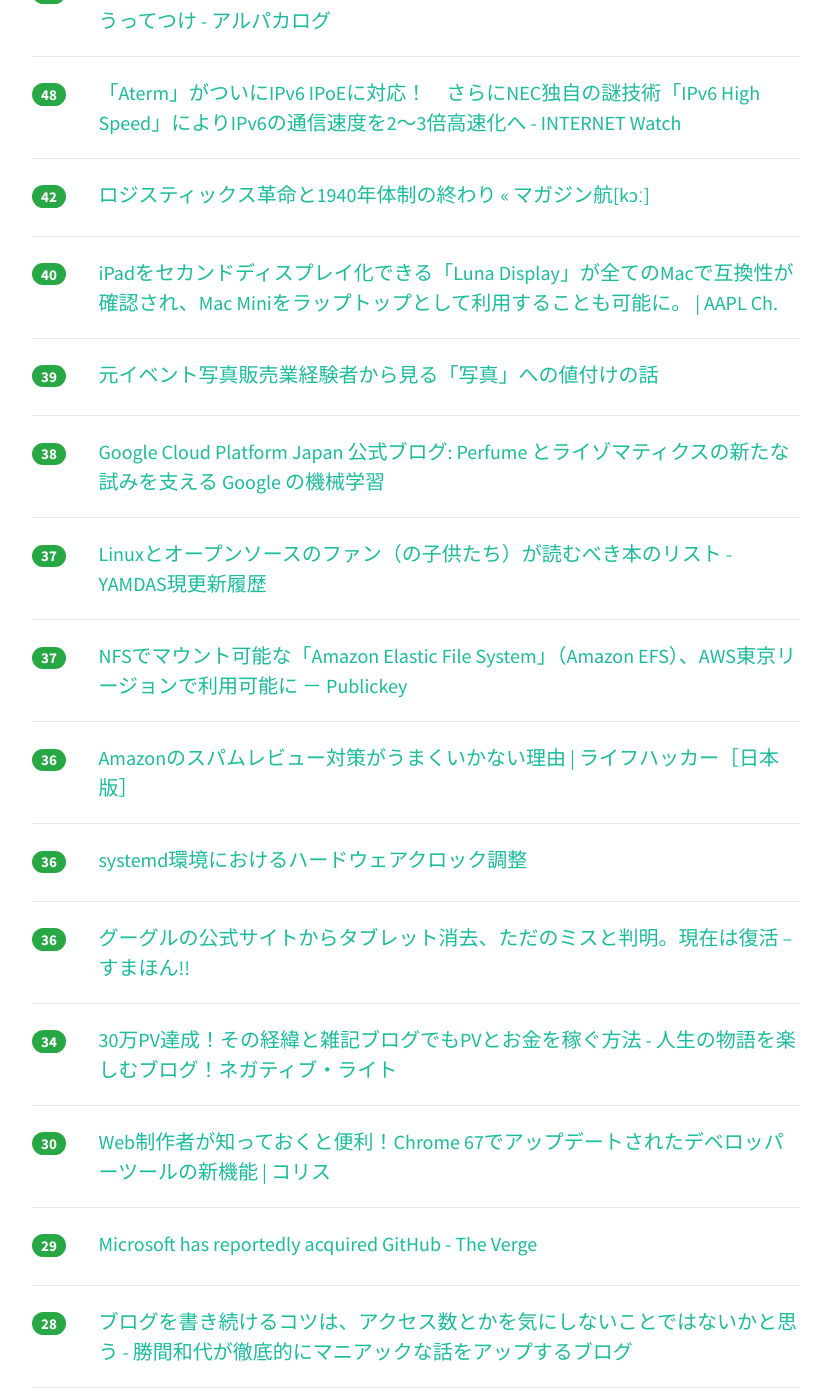
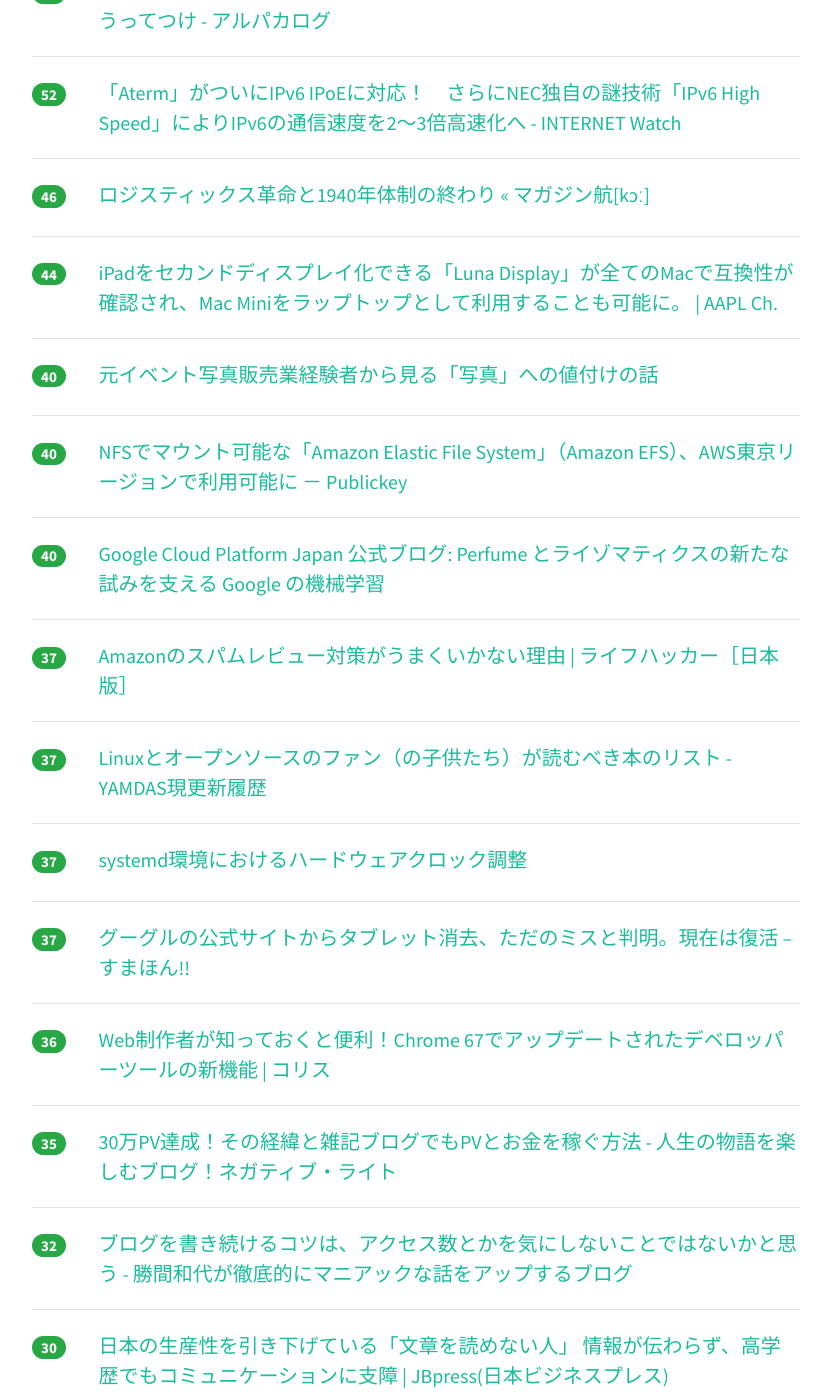
Before and after one commit to yatta47/hatena-matome-site, a Jekyll site: the page built from _posts/2018-06-04-hatena.md, in a window 1280 px wide and 1400 px high, scrolled down 1138 px. Shown: the whole window, without its empty margins (224-1051 px from the left). Built offline with Jekyll 4.4.1, drawn with Linux system fonts in a browser that asks for light colours; nearby versions of some CDN libraries; some of the changed text lies outside the part shown.

Commit message:
Updated 2018-06-04

```diff
--- a/_posts/2018-06-04-hatena.md
+++ b/_posts/2018-06-04-hatena.md
@@ -1,79 +1,89 @@
 ---
 layout: post
 title:  "2018-06-04 はてぶIT"
-date:   2018-06-04 15:01:49
+date:   2018-06-04 16:02:54
 tags: [it-hotentry]
 ---
-44 件のデータあり
+47 件のデータあり
 
 <hr><div class="row">
-<div class="col-1"><span class="badge badge-pill badge-success h2">638</span></div>
+<div class="col-1"><span class="badge badge-pill badge-success h2">678</span></div>
 <div class="col-11"><a href='https://corriente.top/post-66891/' target='_blank'>Microsoft、GitHubを買収完了　現地時間4日に正式発表へ | CoRRiENTE.top</a></div>
 </div>
 <hr>
 <div class="row">
-<div class="col-1"><span class="badge badge-pill badge-success h2">419</span></div>
+<div class="col-1"><span class="badge badge-pill badge-success h2">465</span></div>
 <div class="col-11"><a href='http://blog.jnito.com/entry/2018/06/04/053705' target='_blank'>【問題提起】篠原嘉一氏に情報教育の講演を依頼する前に考えていただきたいこと ～ITエンジニアから見た、情報教育のあり方について～ - give IT a try</a></div>
 </div>
 <hr>
 <div class="row">
-<div class="col-1"><span class="badge badge-pill badge-success h2">313</span></div>
+<div class="col-1"><span class="badge badge-pill badge-success h2">323</span></div>
 <div class="col-11"><a href='https://ameblo.jp/arcade-cabinet/entry-12381068306.html' target='_blank'>メガドライブ版ダライアス - 完成！ | Arcade Cabinet</a></div>
 </div>
 <hr>
 <div class="row">
-<div class="col-1"><span class="badge badge-pill badge-success h2">258</span></div>
+<div class="col-1"><span class="badge badge-pill badge-success h2">268</span></div>
 <div class="col-11"><a href='https://akiba-pc.watch.impress.co.jp/docs/news/news/1125352.html' target='_blank'>JavaScriptで制御できる電子工作ボード「obniz」が発売、実売4,980円 - AKIBA PC Hotline!</a></div>
 </div>
 <hr>
 <div class="row">
-<div class="col-1"><span class="badge badge-pill badge-success h2">100</span></div>
+<div class="col-1"><span class="badge badge-pill badge-success h2">106</span></div>
 <div class="col-11"><a href='https://www.bloomberg.com/news/articles/2018-06-03/microsoft-is-said-to-have-agreed-to-acquire-coding-site-github' target='_blank'>Microsoft Is Said to Have Agreed to Acquire Coding Site GitHub - Bloomberg</a></div>
 </div>
 <hr>
 <div class="row">
-<div class="col-1"><span class="badge badge-pill badge-success h2">84</span></div>
+<div class="col-1"><span class="badge badge-pill badge-success h2">90</span></div>
 <div class="col-11"><a href='https://togetter.com/li/1233585' target='_blank'>『日本はとても安全な国だと聞くのでRubyKaigiの会場の目立つ場所に200円置いてみた』日本人でも訳がわからない結果になった様子 - Togetter</a></div>
 </div>
 <hr>
 <div class="row">
-<div class="col-1"><span class="badge badge-pill badge-success h2">75</span></div>
+<div class="col-1"><span class="badge badge-pill badge-success h2">82</span></div>
 <div class="col-11"><a href='https://about.gitlab.com/2018/06/03/microsoft-acquires-github/' target='_blank'>Congratulations GitHub on the acquisition by Microsoft | GitLab</a></div>
 </div>
 <hr>
 <div class="row">
-<div class="col-1"><span class="badge badge-pill badge-success h2">67</span></div>
+<div class="col-1"><span class="badge badge-pill badge-success h2">68</span></div>
 <div class="col-11"><a href='https://qiita.com/koshian2/items/f9f20f3e0eee711b1505' target='_blank'>畳み込みニューラルネットワークすごさを従来の機械学習のアルゴリズムと比較する</a></div>
 </div>
 <hr>
 <div class="row">
-<div class="col-1"><span class="badge badge-pill badge-success h2">57</span></div>
+<div class="col-1"><span class="badge badge-pill badge-success h2">59</span></div>
 <div class="col-11"><a href='https://alpacat.hatenablog.com/entry/ml-at-work' target='_blank'>「仕事ではじめる機械学習」はゼロから作りはじめた初心者の頭を冷やすのにうってつけ - アルパカログ</a></div>
 </div>
 <hr>
 <div class="row">
-<div class="col-1"><span class="badge badge-pill badge-success h2">48</span></div>
+<div class="col-1"><span class="badge badge-pill badge-success h2">52</span></div>
 <div class="col-11"><a href='https://internet.watch.impress.co.jp/docs/news/1124437.html' target='_blank'>「Aterm」がついにIPv6 IPoEに対応！　さらにNEC独自の謎技術「IPv6 High Speed」によりIPv6の通信速度を2～3倍高速化へ - INTERNET Watch</a></div>
 </div>
 <hr>
 <div class="row">
-<div class="col-1"><span class="badge badge-pill badge-success h2">42</span></div>
+<div class="col-1"><span class="badge badge-pill badge-success h2">46</span></div>
 <div class="col-11"><a href='https://magazine-k.jp/2018/06/04/editors-note-33/' target='_blank'>ロジスティックス革命と1940年体制の終わり « マガジン航[kɔː]</a></div>
 </div>
 <hr>
 <div class="row">
-<div class="col-1"><span class="badge badge-pill badge-success h2">40</span></div>
+<div class="col-1"><span class="badge badge-pill badge-success h2">44</span></div>
 <div class="col-11"><a href='https://applech2.com/archives/20180603-luna-display-support-all-mac.html' target='_blank'>iPadをセカンドディスプレイ化できる「Luna Display」が全てのMacで互換性が確認され、Mac Miniをラップトップとして利用することも可能に。 | AAPL Ch.</a></div>
 </div>
 <hr>
 <div class="row">
-<div class="col-1"><span class="badge badge-pill badge-success h2">39</span></div>
+<div class="col-1"><span class="badge badge-pill badge-success h2">40</span></div>
 <div class="col-11"><a href='https://anond.hatelabo.jp/20180604011619' target='_blank'>元イベント写真販売業経験者から見る「写真」への値付けの話</a></div>
 </div>
 <hr>
 <div class="row">
-<div class="col-1"><span class="badge badge-pill badge-success h2">38</span></div>
+<div class="col-1"><span class="badge badge-pill badge-success h2">40</span></div>
+<div class="col-11"><a href='https://www.publickey1.jp/blog/18/nfsamazon_elastic_file_systemamazon_efsaws.html' target='_blank'>NFSでマウント可能な「Amazon Elastic File System」（Amazon EFS）、AWS東京リージョンで利用可能に － Publickey</a></div>
+</div>
+<hr>
+<div class="row">
+<div class="col-1"><span class="badge badge-pill badge-success h2">40</span></div>
 <div class="col-11"><a href='https://cloudplatform-jp.googleblog.com/2018/06/NHK-Perfume-TECHNOLOGY-Reframe-Your-Photo-Google-TensorFlow.html' target='_blank'>Google Cloud Platform Japan 公式ブログ: Perfume とライゾマティクスの新たな試みを支える Google の機械学習</a></div>
+</div>
+<hr>
+<div class="row">
+<div class="col-1"><span class="badge badge-pill badge-success h2">37</span></div>
+<div class="col-11"><a href='https://www.lifehacker.jp/2018/06/heres-why-amazon-cant-fix-review-spam.html' target='_blank'>Amazonのスパムレビュー対策がうまくいかない理由 | ライフハッカー［日本版］</a></div>
 </div>
 <hr>
 <div class="row">
@@ -83,32 +93,32 @@ tags: [it-hotentry]
 <hr>
 <div class="row">
 <div class="col-1"><span class="badge badge-pill badge-success h2">37</span></div>
-<div class="col-11"><a href='https://www.publickey1.jp/blog/18/nfsamazon_elastic_file_systemamazon_efsaws.html' target='_blank'>NFSでマウント可能な「Amazon Elastic File System」（Amazon EFS）、AWS東京リージョンで利用可能に － Publickey</a></div>
+<div class="col-11"><a href='https://qiita.com/slug/items/4f902f45c5796f69309c' target='_blank'>systemd環境におけるハードウェアクロック調整</a></div>
+</div>
+<hr>
+<div class="row">
+<div class="col-1"><span class="badge badge-pill badge-success h2">37</span></div>
+<div class="col-11"><a href='https://smhn.info/201806-android-tablet-section' target='_blank'>グーグルの公式サイトからタブレット消去、ただのミスと判明。現在は復活 – すまほん!!</a></div>
 </div>
 <hr>
 <div class="row">
 <div class="col-1"><span class="badge badge-pill badge-success h2">36</span></div>
-<div class="col-11"><a href='https://www.lifehacker.jp/2018/06/heres-why-amazon-cant-fix-review-spam.html' target='_blank'>Amazonのスパムレビュー対策がうまくいかない理由 | ライフハッカー［日本版］</a></div>
+<div class="col-11"><a href='https://coliss.com/articles/browser/chrome/devtools-new-features-in-chrome67.html' target='_blank'>Web制作者が知っておくと便利！Chrome 67でアップデートされたデベロッパーツールの新機能 | コリス</a></div>
 </div>
 <hr>
 <div class="row">
-<div class="col-1"><span class="badge badge-pill badge-success h2">36</span></div>
-<div class="col-11"><a href='https://qiita.com/slug/items/4f902f45c5796f69309c' target='_blank'>systemd環境におけるハードウェアクロック調整</a></div>
-</div>
-<hr>
-<div class="row">
-<div class="col-1"><span class="badge badge-pill badge-success h2">36</span></div>
-<div class="col-11"><a href='https://smhn.info/201806-android-tablet-section' target='_blank'>グーグルの公式サイトからタブレット消去、ただのミスと判明。現在は復活 – すまほん!!</a></div>
-</div>
-<hr>
-<div class="row">
-<div class="col-1"><span class="badge badge-pill badge-success h2">34</span></div>
+<div class="col-1"><span class="badge badge-pill badge-success h2">35</span></div>
 <div class="col-11"><a href='http://www.iwako-light.com/entry/30pv' target='_blank'>30万PV達成！その経緯と雑記ブログでもPVとお金を稼ぐ方法 - 人生の物語を楽しむブログ！ネガティブ・ライト</a></div>
 </div>
 <hr>
 <div class="row">
+<div class="col-1"><span class="badge badge-pill badge-success h2">32</span></div>
+<div class="col-11"><a href='http://katsumakazuyo.hatenablog.com/entry/2018/06/04/094524' target='_blank'>ブログを書き続けるコツは、アクセス数とかを気にしないことではないかと思う - 勝間和代が徹底的にマニアックな話をアップするブログ</a></div>
+</div>
+<hr>
+<div class="row">
 <div class="col-1"><span class="badge badge-pill badge-success h2">30</span></div>
-<div class="col-11"><a href='https://coliss.com/articles/browser/chrome/devtools-new-features-in-chrome67.html' target='_blank'>Web制作者が知っておくと便利！Chrome 67でアップデートされたデベロッパーツールの新機能 | コリス</a></div>
+<div class="col-11"><a href='http://jbpress.ismedia.jp/articles/-/53224' target='_blank'>日本の生産性を引き下げている「文章を読めない人」 情報が伝わらず、高学歴でもコミュニケーションに支障 | JBpress(日本ビジネスプレス)</a></div>
 </div>
 <hr>
 <div class="row">
@@ -117,18 +127,23 @@ tags: [it-hotentry]
 </div>
 <hr>
 <div class="row">
-<div class="col-1"><span class="badge badge-pill badge-success h2">28</span></div>
-<div class="col-11"><a href='http://katsumakazuyo.hatenablog.com/entry/2018/06/04/094524' target='_blank'>ブログを書き続けるコツは、アクセス数とかを気にしないことではないかと思う - 勝間和代が徹底的にマニアックな話をアップするブログ</a></div>
-</div>
-<hr>
-<div class="row">
-<div class="col-1"><span class="badge badge-pill badge-success h2">26</span></div>
+<div class="col-1"><span class="badge badge-pill badge-success h2">29</span></div>
 <div class="col-11"><a href='http://www.itmedia.co.jp/news/articles/1806/04/news058.html' target='_blank'>Microsoft、GitHubを買収か──Bloomberg報道 - ITmedia NEWS</a></div>
 </div>
 <hr>
 <div class="row">
 <div class="col-1"><span class="badge badge-pill badge-success h2">26</span></div>
-<div class="col-11"><a href='http://jbpress.ismedia.jp/articles/-/53224' target='_blank'>日本の生産性を引き下げている「文章を読めない人」 情報が伝わらず、高学歴でもコミュニケーションに支障 | JBpress(日本ビジネスプレス)</a></div>
+<div class="col-11"><a href='http://news.kakaku.com/prdnews/cd=toy/ctcd=5371/id=74850/' target='_blank'>価格.com - ガシャポン「だんごむし」発売、カプセルレスで自販機から丸まったまま排出</a></div>
+</div>
+<hr>
+<div class="row">
+<div class="col-1"><span class="badge badge-pill badge-success h2">26</span></div>
+<div class="col-11"><a href='http://gotcha.alc.co.jp/entry/20180531-news-progate' target='_blank'>英語とプログラミングを同時に学べる「Progate 英語版」 - GOTCHA!</a></div>
+</div>
+<hr>
+<div class="row">
+<div class="col-1"><span class="badge badge-pill badge-success h2">25</span></div>
+<div class="col-11"><a href='http://hisaichi5518.hatenablog.jp/entry/2018/06/04/112732' target='_blank'>ペパボを退職して、10Xに入る。 - パルカワ2</a></div>
 </div>
 <hr>
 <div class="row">
@@ -137,13 +152,38 @@ tags: [it-hotentry]
 </div>
 <hr>
 <div class="row">
+<div class="col-1"><span class="badge badge-pill badge-success h2">24</span></div>
+<div class="col-11"><a href='http://developer.hatenastaff.com/entry/2018/06/04/140000' target='_blank'>はてなブログのHTTPS化実施に伴い, Let's Encryptへの寄付を実施しました - Hatena Developer Blog</a></div>
+</div>
+<hr>
+<div class="row">
 <div class="col-1"><span class="badge badge-pill badge-success h2">23</span></div>
 <div class="col-11"><a href='http://mitomasan.hatenablog.com/entry/2018/05/29/234720' target='_blank'>リモートワーク、ひとりでやるか、みんなでやるか - コンポツさん</a></div>
 </div>
 <hr>
 <div class="row">
+<div class="col-1"><span class="badge badge-pill badge-success h2">23</span></div>
+<div class="col-11"><a href='http://www.webdesignfacts.net/entry/free-flaticonset-2867' target='_blank'>無料一括ダウンロード可！2867個のフラットデザインアイコンセット【商用可/フリー素材】 - Web Design Facts</a></div>
+</div>
+<hr>
+<div class="row">
 <div class="col-1"><span class="badge badge-pill badge-success h2">22</span></div>
 <div class="col-11"><a href='https://togetter.com/li/1233509' target='_blank'>ZOZOの一社員田端 信太郎氏「自分の子どもが、イジメや過労死で自殺したら？しょうがないなー、と思うだけです。そういうときのために3人も子供作ったのよ。リスク分散。 」 - Togetter</a></div>
+</div>
+<hr>
+<div class="row">
+<div class="col-1"><span class="badge badge-pill badge-success h2">21</span></div>
+<div class="col-11"><a href='https://www.bloomberg.co.jp/news/articles/2018-06-03/P9RMBX6JTSE801' target='_blank'>マイクロソフト、開発者向けサービスのギットハブ買収で合意－関係者 - Bloomberg</a></div>
+</div>
+<hr>
+<div class="row">
+<div class="col-1"><span class="badge badge-pill badge-success h2">21</span></div>
+<div class="col-11"><a href='http://quipper.hatenablog.com/entry/2018/06/04/080000' target='_blank'>エンジニアを魅了する次世代 BI ツール『Looker』を Quipper が導入した理由（わけ） - Quipper Product Team Blog</a></div>
+</div>
+<hr>
+<div class="row">
+<div class="col-1"><span class="badge badge-pill badge-success h2">20</span></div>
+<div class="col-11"><a href='http://fumieval.hatenablog.com/entry/2018/06/03/195024' target='_blank'>日持ちする直列化のためのライブラリ「winery」 - モナドとわたしとコモナド</a></div>
 </div>
 <hr>
 <div class="row">
@@ -153,27 +193,17 @@ tags: [it-hotentry]
 <hr>
 <div class="row">
 <div class="col-1"><span class="badge badge-pill badge-success h2">20</span></div>
-<div class="col-11"><a href='http://hisaichi5518.hatenablog.jp/entry/2018/06/04/112732' target='_blank'>ペパボを退職して、10Xに入る。 - パルカワ2</a></div>
-</div>
-<hr>
-<div class="row">
-<div class="col-1"><span class="badge badge-pill badge-success h2">20</span></div>
-<div class="col-11"><a href='http://gotcha.alc.co.jp/entry/20180531-news-progate' target='_blank'>英語とプログラミングを同時に学べる「Progate 英語版」 - GOTCHA!</a></div>
-</div>
-<hr>
-<div class="row">
-<div class="col-1"><span class="badge badge-pill badge-success h2">19</span></div>
-<div class="col-11"><a href='http://fumieval.hatenablog.com/entry/2018/06/03/195024' target='_blank'>日持ちする直列化のためのライブラリ「winery」 - モナドとわたしとコモナド</a></div>
-</div>
-<hr>
-<div class="row">
-<div class="col-1"><span class="badge badge-pill badge-success h2">19</span></div>
 <div class="col-11"><a href='https://wired.jp/2018/06/04/gdpr-children-parental-consent/' target='_blank'>GDPRの施行でティーンエイジャーに予期せぬ影響？ 必須になった「親の同意」がもたらす懸念｜WIRED.jp</a></div>
 </div>
 <hr>
 <div class="row">
 <div class="col-1"><span class="badge badge-pill badge-success h2">19</span></div>
-<div class="col-11"><a href='http://www.webdesignfacts.net/entry/free-flaticonset-2867' target='_blank'>無料一括ダウンロード可！2867個のフラットデザインアイコンセット【商用可/フリー素材】 - Web Design Facts</a></div>
+<div class="col-11"><a href='https://www.moguravr.com/custom-order-maid/' target='_blank'>VTuberにもなれる「カスタムオーダーメイド3D2」新機能紹介 | Mogura VR - 国内外のVR/AR/MR最新情報</a></div>
+</div>
+<hr>
+<div class="row">
+<div class="col-1"><span class="badge badge-pill badge-success h2">18</span></div>
+<div class="col-11"><a href='http://ekeler.com/game-boy-camera-canon-ef-mount/' target='_blank'>Game Boy Camera Canon EF Mount — Bastiaan Ekeler</a></div>
 </div>
 <hr>
 <div class="row">
@@ -183,37 +213,17 @@ tags: [it-hotentry]
 <hr>
 <div class="row">
 <div class="col-1"><span class="badge badge-pill badge-success h2">18</span></div>
+<div class="col-11"><a href='https://hatebu-analyzer.herokuapp.com/' target='_blank'>はてブ解析</a></div>
+</div>
+<hr>
+<div class="row">
+<div class="col-1"><span class="badge badge-pill badge-success h2">18</span></div>
 <div class="col-11"><a href='http://musmus.main.jp/blog/gohoukoku/' target='_blank'>ご報告 | MusMus ブログ</a></div>
 </div>
 <hr>
 <div class="row">
 <div class="col-1"><span class="badge badge-pill badge-success h2">18</span></div>
-<div class="col-11"><a href='https://www.moguravr.com/custom-order-maid/' target='_blank'>VTuberにもなれる「カスタムオーダーメイド3D2」新機能紹介 | Mogura VR - 国内外のVR/AR/MR最新情報</a></div>
-</div>
-<hr>
-<div class="row">
-<div class="col-1"><span class="badge badge-pill badge-success h2">17</span></div>
-<div class="col-11"><a href='http://ekeler.com/game-boy-camera-canon-ef-mount/' target='_blank'>Game Boy Camera Canon EF Mount — Bastiaan Ekeler</a></div>
-</div>
-<hr>
-<div class="row">
-<div class="col-1"><span class="badge badge-pill badge-success h2">17</span></div>
-<div class="col-11"><a href='https://hatebu-analyzer.herokuapp.com/' target='_blank'>はてブ解析</a></div>
-</div>
-<hr>
-<div class="row">
-<div class="col-1"><span class="badge badge-pill badge-success h2">17</span></div>
 <div class="col-11"><a href='http://www.itmedia.co.jp/news/articles/1806/04/news054.html' target='_blank'>他社の商標「艦娘」、宣伝番組で誤って使用　「アズレン」運営が謝罪 - ITmedia NEWS</a></div>
-</div>
-<hr>
-<div class="row">
-<div class="col-1"><span class="badge badge-pill badge-success h2">17</span></div>
-<div class="col-11"><a href='http://news.kakaku.com/prdnews/cd=toy/ctcd=5371/id=74850/' target='_blank'>価格.com - ガシャポン「だんごむし」発売、カプセルレスで自販機から丸まったまま排出</a></div>
-</div>
-<hr>
-<div class="row">
-<div class="col-1"><span class="badge badge-pill badge-success h2">16</span></div>
-<div class="col-11"><a href='https://www.bloomberg.co.jp/news/articles/2018-06-03/P9RMBX6JTSE801' target='_blank'>マイクロソフト、開発者向けサービスのギットハブ買収で合意－関係者 - Bloomberg</a></div>
 </div>
 <hr>
 <div class="row">
@@ -226,3 +236,8 @@ tags: [it-hotentry]
 <div class="col-11"><a href='https://slidr.io/mathiasbynens/javascript-engines-the-good-parts#1' target='_blank'>JavaScript engines: The Good Parts™ // slidr.io</a></div>
 </div>
 <hr>
+<div class="row">
+<div class="col-1"><span class="badge badge-pill badge-success h2">0</span></div>
+<div class="col-11"><a href='http://d.hatena.ne.jp/NATROM/20180604#p1' target='_blank'>日本語で書かれた教科書も理解できない大学教員 - NATROMの日記</a></div>
+</div>
+<hr>
```
